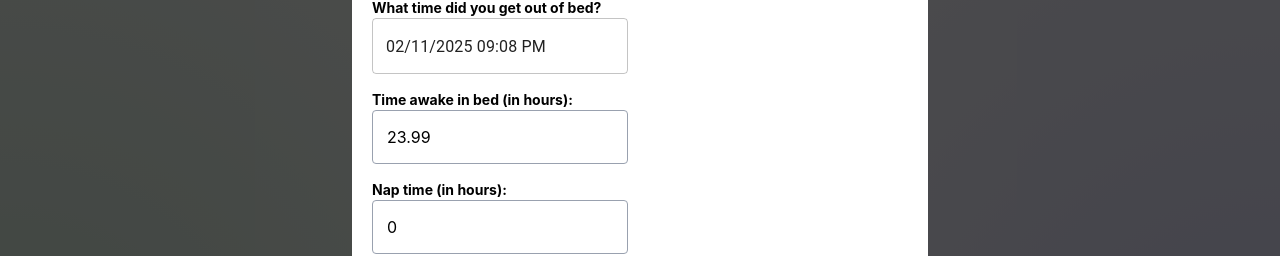
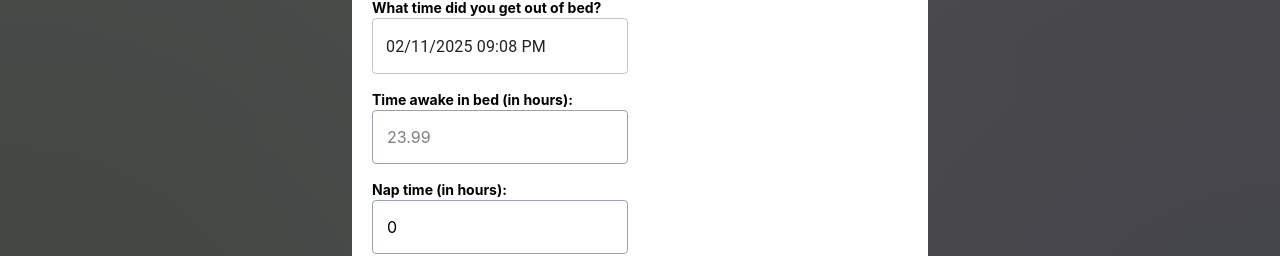
Before and after one commit to mattcarlotta/sleep-log, a React (Vite) app: page / in a window 1280 px wide. Both pictures are taken after a click on the button 1234 px from the left and 754 px from the top of the page. Shown: the part 447-703 px from the top of the page. Built offline with nearby package versions, Linux system fonts and the light colour scheme.

Commit message:
chore: don't prevent the total time awake from being updated

```diff
--- a/src/SleepForm.tsx
+++ b/src/SleepForm.tsx
@@ -20,7 +20,7 @@ export default function SleepLog({ onFormCancel, isEditing, ...formFields }: Sle
     const [formError, setFormError] = useState("");
 
     const timeInBed = sleepLog.outOfBed ? sleepLog.outOfBed.diff(sleepLog.inBedTime, "hours", true) : 0;
-    const totalSleep = timeInBed - sleepLog.totalTimeAwake;
+    const totalSleep = timeInBed - (sleepLog.totalTimeAwake || 0);
     const sleepEfficiency = totalSleep > 0 ? (totalSleep / timeInBed) * 100 : 0;
 
     const handleInputChange = (e: ChangeEvent<HTMLInputElement>) => {
@@ -49,6 +49,10 @@ export default function SleepLog({ onFormCancel, isEditing, ...formFields }: Sle
         try {
             if (!sleepLog.sleepQuality) {
                 throw new Error("You must choose a quality of sleep option!");
+            }
+
+            if (typeof sleepLog.totalTimeAwake === "undefined") {
+                throw new Error("You must set the total time awake!");
             }
 
             const entryId = dayjs(sleepLog.id).startOf("day").valueOf();
@@ -144,8 +148,9 @@ export default function SleepLog({ onFormCancel, isEditing, ...formFields }: Sle
                             name="totalTimeAwake"
                             type="number"
                             step="0.01"
+                            placeholder={getFallSleepHoursDiff().toString()}
                             min={getFallSleepHoursDiff()}
-                            value={sleepLog.totalTimeAwake || getFallSleepHoursDiff()}
+                            value={sleepLog.totalTimeAwake}
                             onChange={handleInputChange}
                         />
                     </div>
--- a/src/types.d.ts
+++ b/src/types.d.ts
@@ -7,7 +7,7 @@ export type SleepLog = {
     fallAsleep: Dayjs;
     timeAwake: Dayjs;
     outOfBed: Dayjs;
-    totalTimeAwake: number;
+    totalTimeAwake: number | undefined;
     sleepQuality: string;
     napTime: number;
     notes: string;
--- a/src/utils.ts
+++ b/src/utils.ts
@@ -6,7 +6,7 @@ export const initialState = {
     fallAsleep: dayjs().subtract(1, "day").endOf("day"),
     timeAwake: dayjs(),
     outOfBed: dayjs(),
-    totalTimeAwake: 0.0,
+    totalTimeAwake: undefined,
     sleepQuality: "",
     napTime: 0,
     notes: ""
```
